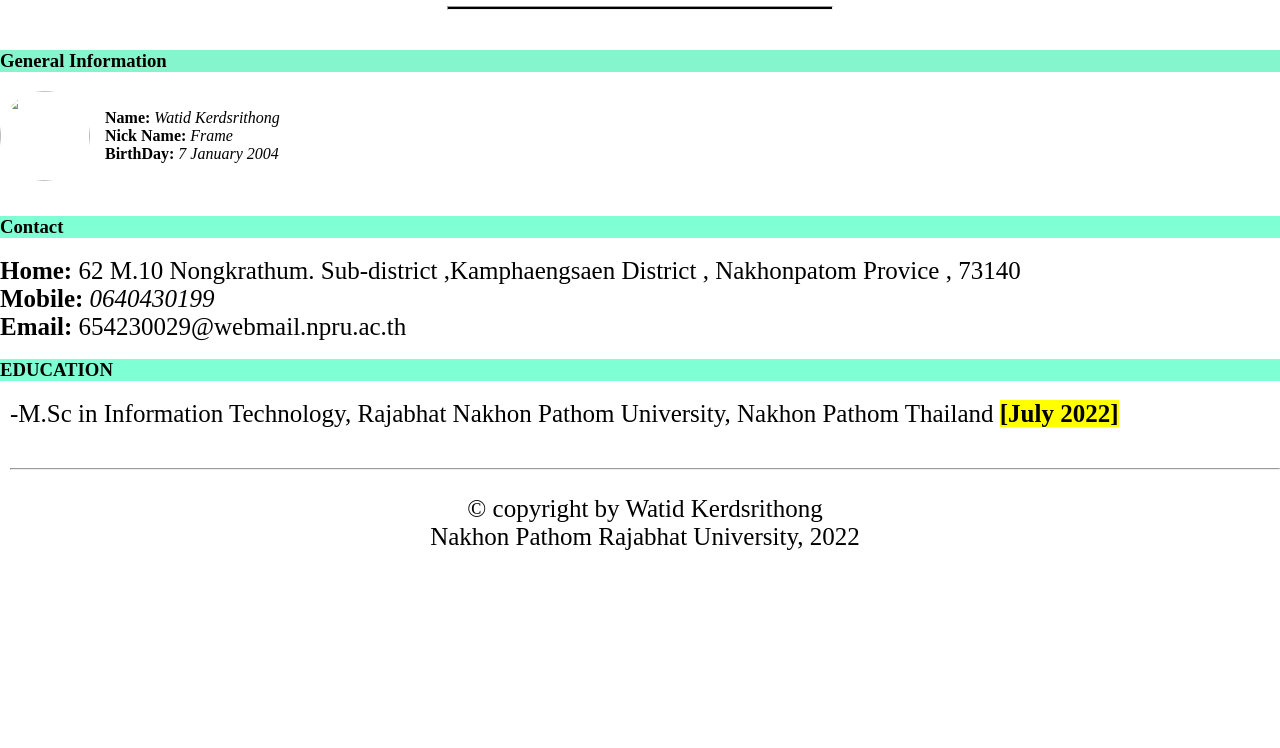
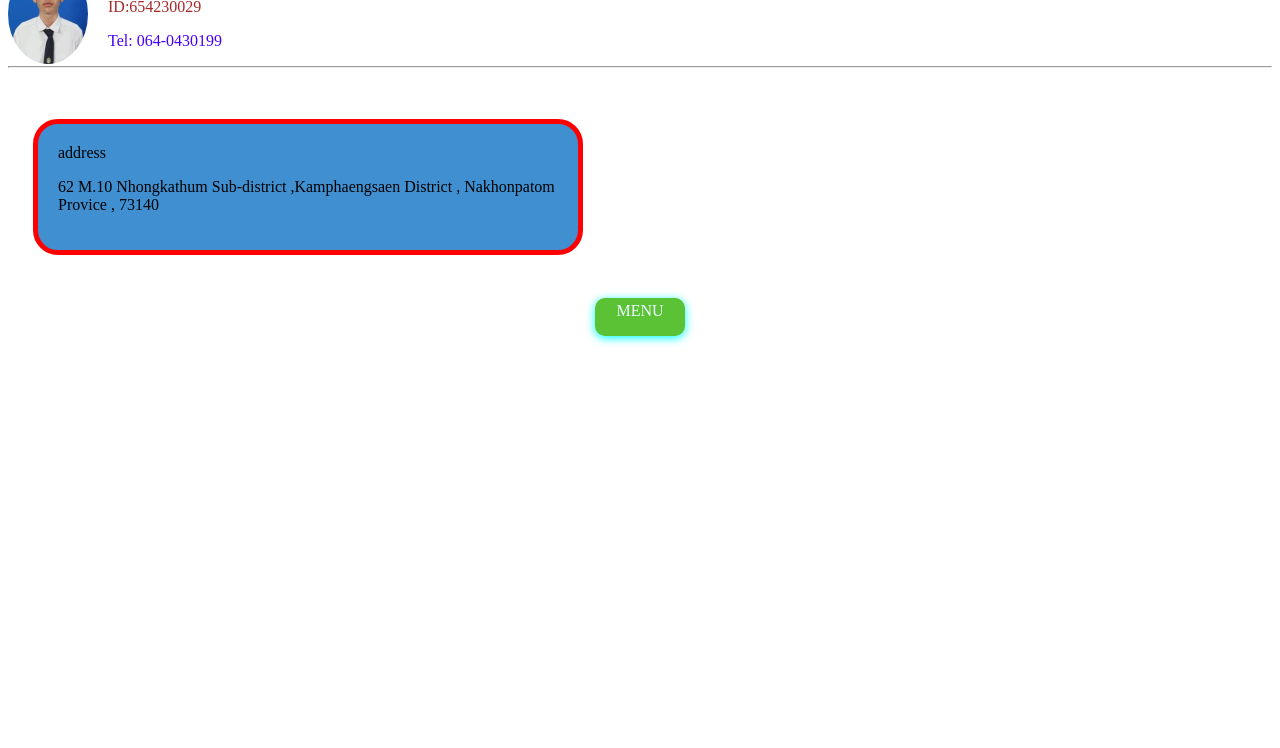
Before and after one commit to watid01/WebBasic, a plain HTML site: page index.html in a window 1280 px wide. Shown: the part 52-800 px from the top of the page. Drawn offline with Linux system fonts and the light colour scheme.

Commit message:
three commit

```diff
--- a/index.html
+++ b/index.html
@@ -1,97 +1,77 @@
 
-<html lang="en"><head>
-    <meta charset="UTF-8">
-    <meta name="viewport" content="width=device-width, initial-scale=1.0">
-    <meta name="description" content="การทำRESUME">
-    <meta name="keywords" content="๋HTML css bootstrap">
-    <title>Resume</title>
+<!DOCTYPE html>
+<html>
+
+<head>
+    <title>My first webpage</title>
     <style>
-	body{
-    box-sizing: border-box;
-    margin: 0;
-    padding: 0;
-}
-.hr{
-        width: 30%;
-        height: 2px;
-        background: rgb(0, 0, 0);
-        margin-top: 10px;
-}
-img{
-            width: 90px;
-            border-radius: 50% ;
+        img {
+            width: 80px;
+            border-radius: 50%;
             float: left;
-            margin-right: 15px;
+            margin-right: 20px;
         }
-.section-container{
-    margin-top: 40px;
-    margin-left: 20px;
-    margin-right: 20px;
-}
-.profile{
 
-    font-size: 25px;
-}
+        p.name {
+            font-size: 30 px;
+            color: rgb(0, 0, 0)
+        }
 
-.contact{
-    font-size: 25px;
-}
-.education{
-    padding-left: 10px;
-    font-size: 25px;
+        p.ID {
+            font-size: 30 px;
+            color: brown;
+        }
 
-}
-.copyright{
-    margin-top: 25px;
-}
-.menu{
-            background-color: brown;
+        p.Tel {
+            font-size: 30 px;
+            color: rgb(68, 0, 255)
+        }
+
+        .menu {
+            background-color: rgb(91, 194, 53);
             border-radius: 10px;
-            margin-top: 40px;
+            margin: auto;
             padding: 4px 20px;
+            text-align: center;
+            box-shadow: 0px 2px 10px aqua;
             width: 50px;
-            text-align: center;
-            align-items: center;
-            margin: auto;
-            box-shadow: 0px 2px 10px;
-}
-   </style>
+            height: 30px;
+        }
+
+        a {
+            text-decoration: none;
+            color: azure;
+        }
+
+        .mybox {
+            width: 500px;
+            border: 5px solid rgb(255, 0, 0);
+            padding: 20px;
+            margin: 25px;
+            border-radius: 25px;
+            background-color: rgb(63, 143, 209);
+        }
+    </style>
 </head>
+
 <body>
+    <img src="images/Profile.jpg" alt="" style="width: 80px;border-radius: 50% ;">
+    <p class=" name"> Watid Kerdsruthong
+        <p>
+            <p class="ID"> ID:654230029</p>
+            <p class="Tel">Tel: 064-0430199</p>
+            <hr>
+            <br>
 
-    <h1 style="text-align: center;">RESUME</h1>
-   <hr class="hr">
-   <section class="section-container"></section>
-   <h3 style="color: black;background-color: rgb(132, 245, 205);">General Information </h3>
-
-<img src="/654230029/images/Profile.jpg" alt="">    <p class="" p=""><br>
-    <b style="color: rgb(0, 0, 0);">Name:</b> <i style="color: rgb(0, 0, 0);">Watid Kerdsrithong</i><br>
-    <b style="color: rgb(0, 0, 0);">Nick Name:</b> <i style="color: rgb(0, 0, 0);">Frame</i><br>
-    <b style="color: rgb(0, 0, 0);">BirthDay:</b> <i style="color: rgb(0, 0, 0);">7 January 2004</i><br>
-   </p></div><br>
-   <h3 style="background-color: aquamarine;">Contact</h3>
-   <p>
-    </p><div class="contact">
-        <b>Home:</b> 62 M.10 Nongkrathum. Sub-district ,Kamphaengsaen District , Nakhonpatom Provice , 73140</u>
-        <br>
-        <b>Mobile:</b> <i>0640430199</i><br>
-        <b>Email: </b>654230029@webmail.npru.ac.th<br>
-    </div>
-    <p></p>
-    <h3 style="background-color: aquamarine;">EDUCATION</h3>
-    <p>
-       </p><div class="education">
-        -M.Sc in Information Technology, Rajabhat Nakhon Pathom University, Nakhon Pathom Thailand <mark><b>[July 2022]</b></mark>
-    <p></p>
-    <hr style="margin-top: 40px;">
-    <p style="text-align: center;" class="copyright">© copyright by Watid Kerdsrithong<br>
-    Nakhon Pathom Rajabhat University, 2022
-    </p>
-
-
-
-       </div>
-
+            <div class="mybox">
+                <hr2> address
+                    <hr2>
+                        <p>62 M.10 Nhongkathum Sub-district ,Kamphaengsaen District , Nakhonpatom Provice , 73140</p>
+            </div>
+<br>
+            <div class="menu">
+                <a href="029_01_home.html">MENU</a> </div>
 
 </body>
+
 </html>
```
Also changed, not shown: 029_00index.html (deleted, +0 -68 lines), 029_Resume.html (+4 -3 lines).
